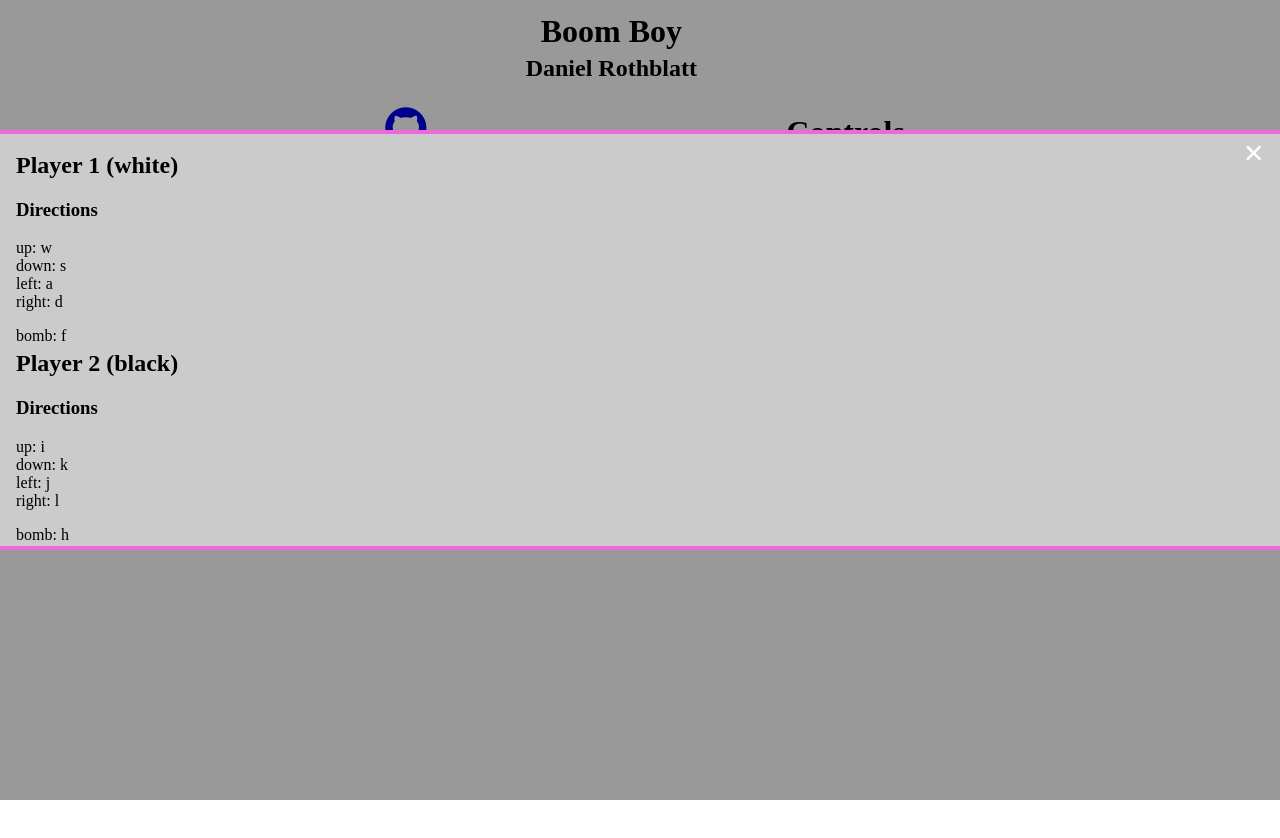
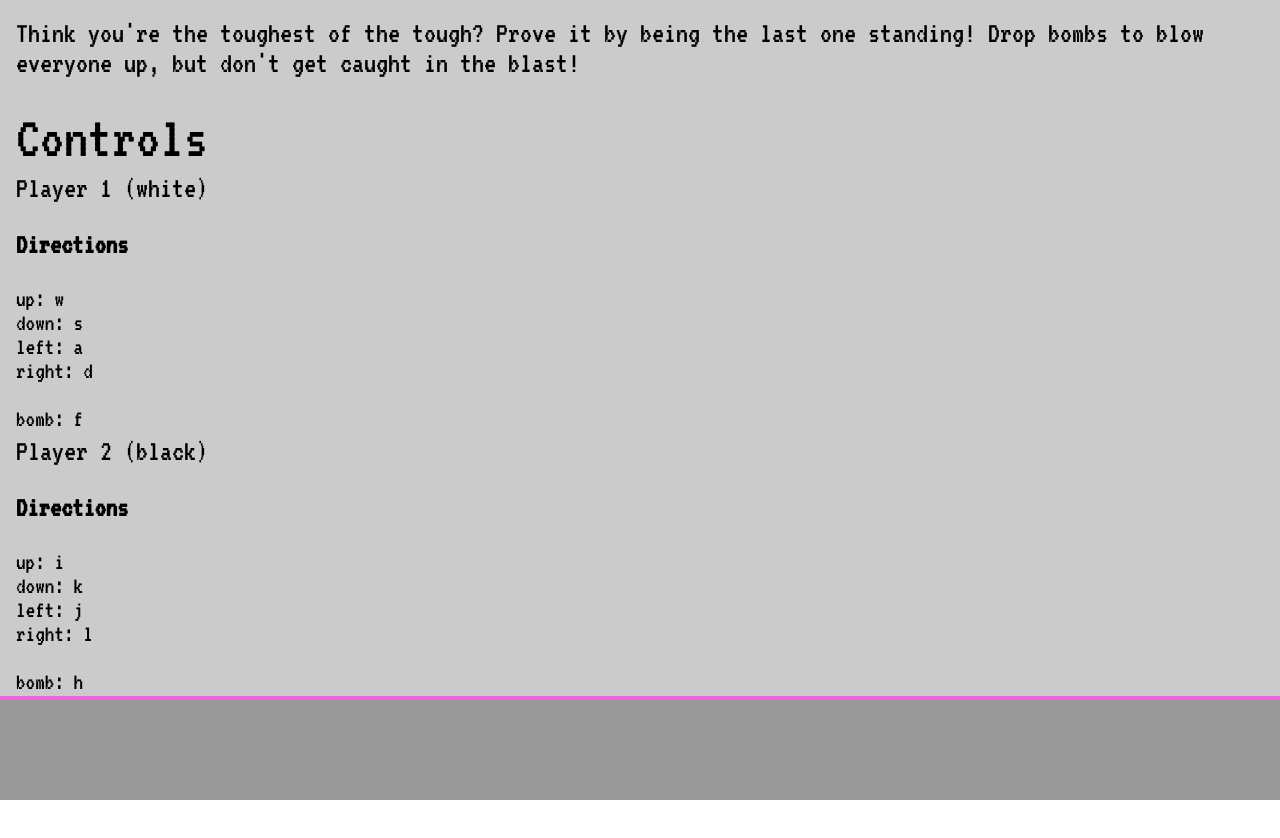
Before and after one commit to djrothblatt/boom-boy, a website built with webpack: page index.html in a window 1280 px wide. Before the commit the page ends 810 px from the top, so only its background shows below. Built offline with nearby package versions, Linux system fonts and the light colour scheme; what createjs would draw is missing.

Commit message:
Change out font

```diff
--- a/assets/application.css
+++ b/assets/application.css
@@ -1,18 +1,33 @@
+body {
+    font-family: VT323;
+    display: flex;
+    justify-content: center;
+    align-items: center;
+    font-size: 24px;
+}
+
+h1, h2 {
+    font-weight: 500;
+}
+
 h1 {
-    font-size: 32px;
+    font-size: 60px;
     margin-top: 5px;
     margin-bottom: 0;
 }
 
 h2 {
-    font-size: 24px;
+    font-size: 30px;
     margin-top: 5px;
 }
 
-body {
-    display: flex;
-    justify-content: center;
-    align-items: center;
+a {
+    text-decoration: none;
+    color: black;
+}
+
+.fa {
+    margin: 10px;
 }
 
 .presentation {
@@ -40,37 +55,26 @@ aside {
     bottom: 165px;
 }
 
-/* The Modal (background) */
 .modal {
-    display: none; /* Hidden by default */
-    position: fixed; /* Stay in place */
-    z-index: 1; /* Sit on top */
+    display: none;
+    position: fixed;
+    z-index: 1;
     left: 0;
     top: 0;
-    width: 100%; /* Full width */
-    height: 100%; /* Full height */
-    overflow: auto; /* Enable scroll if needed */
-    background-color: rgb(0,0,0); /* Fallback color */
-    background-color: rgba(0,0,0,0.4); /* Black w/ opacity */
-    /* -webkit-animation-name: fadeIn; /\* Fade in the background *\/ */
-    /* -webkit-animation-duration: 0.4s; */
-    /* animation-name: fadeIn; */
-    /* animation-duration: 0.4s */
+    width: 100%;
+    height: 100%;
+    overflow: auto;
+    background-color: rgb(0,0,0);
+    background-color: rgba(0,0,0,0.4);
 }
 
-/* Modal Content */
 .modalContent {
     position: fixed;
-    bottom: 250px;
+    bottom: 100px;
     background-color: #cbcbcb;
     width: 100%;
-    /* -webkit-animation-name: slideIn; */
-    /* -webkit-animation-duration: 0.4s; */
-    /* animation-name: slideIn; */
-    /* animation-duration: 0.4s */
 }
 
-/* The Close Button */
 .close {
     color: white;
     float: right;
--- a/index.html
+++ b/index.html
@@ -3,7 +3,9 @@
     <script src="https://code.createjs.com/createjs-2015.11.26.min.js"></script>
     <script type="text/javascript" src="./bundle.js"></script>
     <link rel="stylesheet" href="assets/application.css">
-    <link rel="stylesheet" href="https://cdnjs.cloudflare.com/ajax/libs/font-awesome/4.7.0/css/font-awesome.min.css">
+    <link rel="stylesheet"
+          href="https://cdnjs.cloudflare.com/ajax/libs/font-awesome/4.7.0/css/font-awesome.min.css">
+    <link href="https://fonts.googleapis.com/css?family=VT323" rel="stylesheet">
   </head>
   <body>
     <nav>
@@ -18,7 +20,7 @@
       <canvas
          id="gameEasel"
          width="330"
-       height="700"></canvas>
+         height="700" />
     </div>
     <aside>
       <h1>Controls</h1>
@@ -27,7 +29,7 @@
 	Bomb: F</p>
       <h2>Player 2</h2>
       <p>Move: IJKL<br>
-	BOMB: H</p>
+	Bomb: H</p>
       <br>
       <div id="instructionsModal" class="modal">
 	<div class="modalContent">
@@ -35,8 +37,19 @@
 	    <span class="close">&times;</span>
 	  </div>
 	  <div class="modalBody">
-	    <p></p>
+            <h1>Boom Boy</h1>
+            <h2>By
+              <a href="danielrothblatt.me">Daniel Rothblatt</a>
+              <a href="https://www.github.com/djrothblatt"><i class="fa
+							             fa-github fa-2x"></i></a>
+              <a href="https://www.linkedin.com/in/daniel-rothblatt-056267bb/"><i class="fa
+										         fa-linkedin fa-2x"></i></a>
+	      <p>Think you're the toughest of the tough? Prove it by
+	      being the last one standing! Drop bombs to blow everyone
+	      up, but don't get caught in the blast!</p>
 
+
+              <h1>Controls</h1>
 	    <h2>Player 1 (white)</h2>
 	    <h3>Directions</h3>
 	    <dl>
```
Lines whose indentation alone changed are shown as unchanged.
